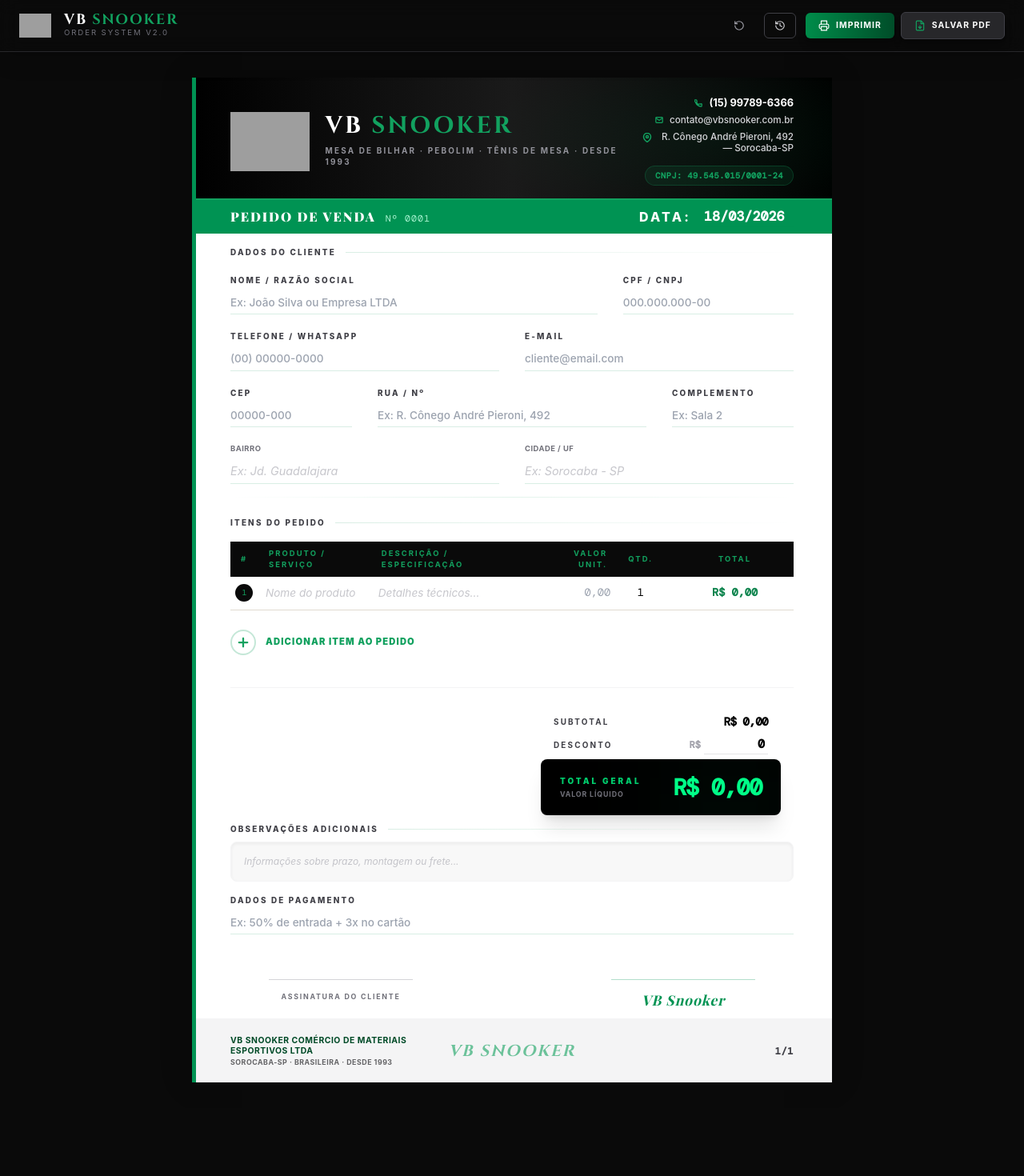
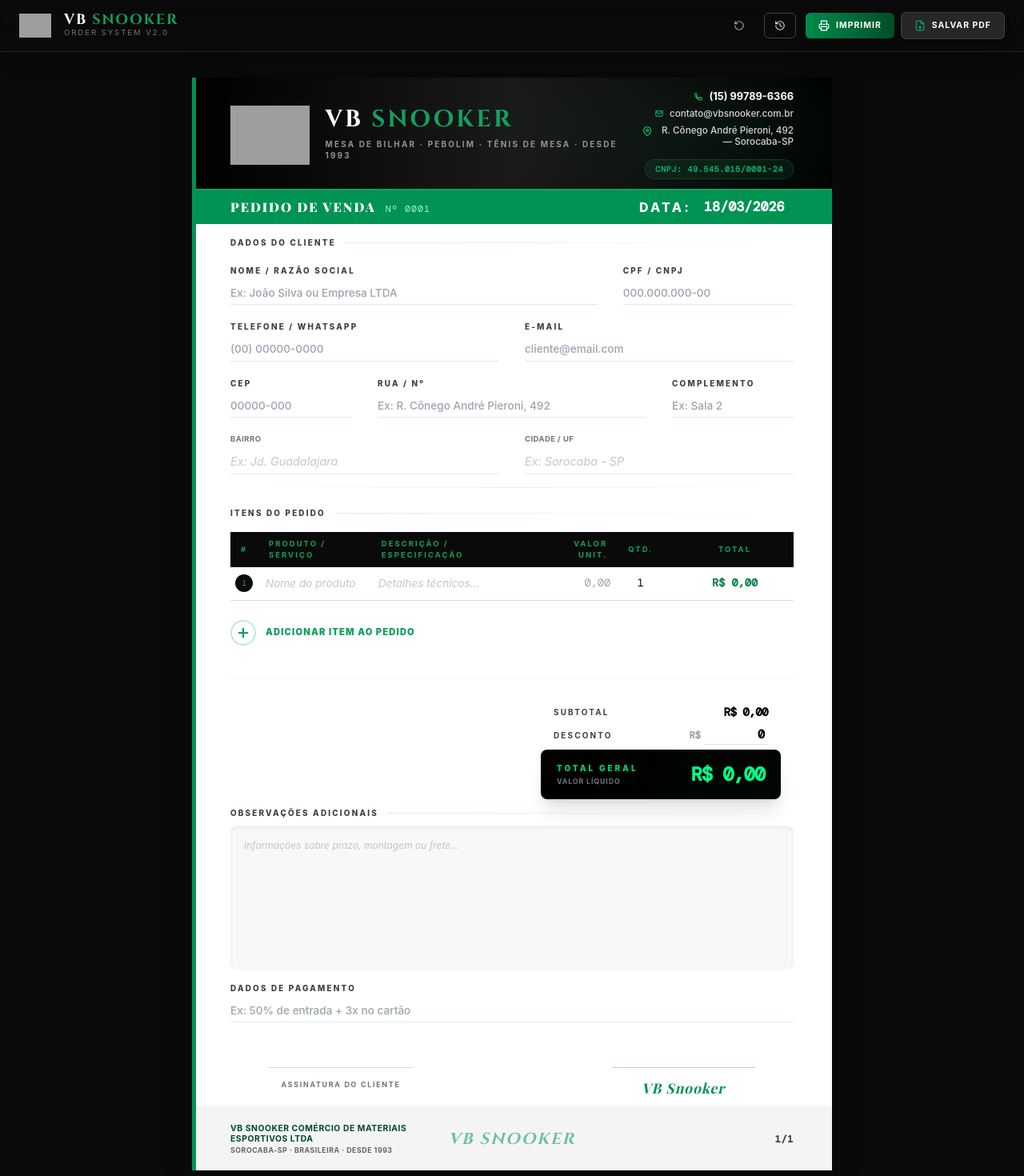
Before and after one commit to xpedrow/vb-snooker-orderer, a React (Vite) app: page / in a window 1280 px wide. Shown: the top 1470 px of the page at 80% size. Built offline with nearby package versions, Linux system fonts and the light colour scheme; grey boxes are pictures that could not be loaded; the HTML template or start-up script is replaced by a standard one; a web font is replaced by a local one.

Commit message:
Ajuste fino no layout do PDF, alinhamento e visibilidade das assinaturas

```diff
--- a/src/App.tsx
+++ b/src/App.tsx
@@ -49,7 +49,7 @@ const getPages = (items: OrderItem[]): OrderPage[] => {
 
     // Capacities for A4 (Conservative to allow multiple-line descriptions)
     const CAP_FULL = isFirst ? 14 : 18;
-    const CAP_WITH_TOTALS = isFirst ? 8 : 12;
+    const CAP_WITH_TOTALS = isFirst ? 5 : 9;
 
     let chunk = [];
     let putTotalsHere = false;
@@ -275,8 +275,8 @@ const App: React.FC = () => {
         const pageEl = pageNodes[i] as HTMLElement;
         const pageStyle = pageEl.getAttribute('style') || '';
 
-        // Force element to 800px to prevent horizontal squashing/stretching
-        pageEl.setAttribute('style', `${pageStyle} width: 800px !important; max-width: 800px !important; min-width: 800px !important;`);
+        // Force element to 800x1122px (Standard A4 ratio in pixels) to ensure full page capture
+        pageEl.setAttribute('style', `${pageStyle} width: 800px !important; height: 1122px !important; max-width: 800px !important; min-width: 800px !important;`);
 
         const canvas = await html2canvas(pageEl, {
           scale: 2,
--- a/src/components/Header.tsx
+++ b/src/components/Header.tsx
@@ -2,7 +2,7 @@ import React from 'react';
 
 const Header: React.FC = () => {
   return (
-    <div className="doc-hdr bg-gradient-to-r from-black via-[#1a1a1a] to-black text-white pt-6 pb-4 px-12 flex justify-between items-center border-b-[2px] border-[#12A15F] relative overflow-hidden flex-shrink-0">
+    <div className="doc-hdr bg-gradient-to-r from-black via-[#1a1a1a] to-black text-white pt-4 pb-3 px-12 flex justify-between items-center border-b-[2px] border-[#12A15F] relative overflow-hidden flex-shrink-0">
       {/* subtle atmospheric glows overlay */}
       <div className="absolute inset-0 pointer-events-none opacity-30 select-none">
         <div className="absolute inset-0 bg-[radial-gradient(ellipse_58%_120%_at_82%_50%,rgba(0,140,74,0.3)_0%,transparent_62%)]"></div>
--- a/src/components/Observations.tsx
+++ b/src/components/Observations.tsx
@@ -11,7 +11,7 @@ interface Props {
 
 const Observations: React.FC<Props> = ({ value, paymentMethod, onChange, onPaymentChange, isExporting }) => {
   return (
-    <div className="section mt-2 flex-shrink-0 flex flex-col">
+    <div className="section mt-2 flex flex-col">
       <div className="sec-title flex items-center gap-3 mb-2">
         <span className="text-[0.62rem] font-extrabold text-[#3F3F46] uppercase tracking-[0.22em]">Observações Adicionais</span>
         <div className="flex-1 h-[1px] bg-gradient-to-r from-[#008c4a26] to-transparent"></div>
@@ -20,7 +20,7 @@ const Observations: React.FC<Props> = ({ value, paymentMethod, onChange, onPayme
         contentEditable={!isExporting}
         suppressContentEditableWarning={true}
         className="w-full bg-[#f8f8f8] border border-zinc-100 p-4 rounded-lg text-[0.75rem] text-zinc-700 italic font-medium leading-tight focus:bg-white focus:border-[#12A15F] outline-none transition-all shadow-inner flex-1 whitespace-normal break-words overflow-wrap-anywhere pr-[5px] doc-field"
-        style={{ height: 'auto', minHeight: '50px' }}
+        style={{ height: 'auto', minHeight: '180px' }}
         onBlur={(e) => onChange(formatSentence(e.currentTarget.innerText))}
         data-placeholder={isExporting ? "" : "Informações sobre prazo, montagem ou frete..."}
       >
--- a/src/components/Totals.tsx
+++ b/src/components/Totals.tsx
@@ -25,9 +25,7 @@ const Totals: React.FC<Props> = ({ subtotal, discount, onDiscountChange, isCompr
           <span className="text-[0.62rem] uppercase font-bold text-[#3F3F46] tracking-[0.22em]">Desconto</span>
           <div className="flex items-center gap-1">
             <span className={`text-[0.75rem] font-mono font-bold text-zinc-400 ${isExporting ? 'hidden' : 'hide-print'}`}>R$</span>
-            {isExporting ? (
-              <div className={`w-20 bg-transparent px-1 text-right font-mono ${isCompressed ? 'text-[0.8rem]' : 'text-[0.95rem]'} font-bold`}>{discount}</div>
-            ) : (
+            {isExporting ? null : (
               <input
                 className={`w-20 bg-transparent border-b border-zinc-200 px-1 text-right font-mono ${isCompressed ? 'text-[0.8rem]' : 'text-[0.95rem]'} font-bold outline-none focus:border-[#12A15F] hide-print`}
                 type="text"
@@ -40,7 +38,7 @@ const Totals: React.FC<Props> = ({ subtotal, discount, onDiscountChange, isCompr
           </div>
         </div>
 
-        <div className={`bg-black rounded-lg shadow-xl relative overflow-hidden group transition-all duration-300 ${isCompressed ? 'p-[12px_24px] scale-[0.9] origin-right' : 'p-[20px_24px]'}`}>
+        <div className={`bg-black rounded-lg shadow-xl relative overflow-hidden group transition-all duration-300 ${isCompressed ? 'p-[10px_20px] scale-[0.85] origin-right' : 'p-[16px_20px]'}`}>
           <div className="absolute top-0 right-0 w-32 h-32 bg-[#00ff88]/5 blur-[60px] pointer-events-none group-hover:bg-[#00ff88]/10 transition-all"></div>
 
           <div className="flex justify-between items-center relative z-10">
@@ -48,7 +46,7 @@ const Totals: React.FC<Props> = ({ subtotal, discount, onDiscountChange, isCompr
               <span className="text-[0.62rem] uppercase font-black text-[#00ff88] tracking-[0.3em] opacity-80">Total Geral</span>
               <span className="text-[0.55rem] text-zinc-500 uppercase font-bold tracking-widest mt-0.5">Valor Líquido</span>
             </div>
-            <span className={`${isCompressed ? 'text-[1.5rem]' : 'text-[1.8rem]'} font-mono font-black text-[#00ff88] tracking-[-0.05em] leading-none`}>
+            <span className={`${isCompressed ? 'text-[1.3rem]' : 'text-[1.5rem]'} font-mono font-black text-[#00ff88] tracking-[-0.05em] leading-none`}>
               {fmt(grandTotal)}
             </span>
           </div>
--- a/src/index.css
+++ b/src/index.css
@@ -48,7 +48,6 @@ body {
 
 .export-mode .doc-hdr,
 .export-mode .doc-band,
-.export-mode .print-content-area,
 .export-mode .doc-footer {
   width: 100% !important;
   min-width: 100% !important;
@@ -56,6 +55,30 @@ body {
   margin: 0 !important;
   left: 0 !important;
   right: 0 !important;
+  padding-left: 10mm !important;
+  padding-right: 10mm !important;
+  box-sizing: border-box !important;
+}
+
+.export-mode .print-content-area {
+  width: 100% !important;
+  padding-bottom: 30mm !important;
+  gap: 0.5mm !important;
+}
+
+.export-mode .print-content-area>div {
+  padding-left: 10mm !important;
+  padding-right: 10mm !important;
+}
+
+/* Ensure fields look like print in export mode */
+.export-mode input,
+.export-mode textarea,
+.export-mode .doc-field {
+  border: none !important;
+  background: transparent !important;
+  outline: none !important;
+  box-shadow: none !important;
 }
 
 @media print {
```
